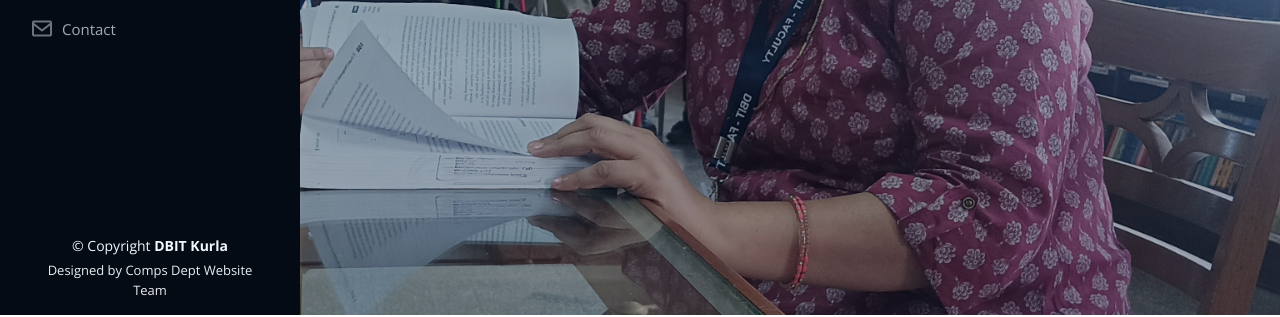
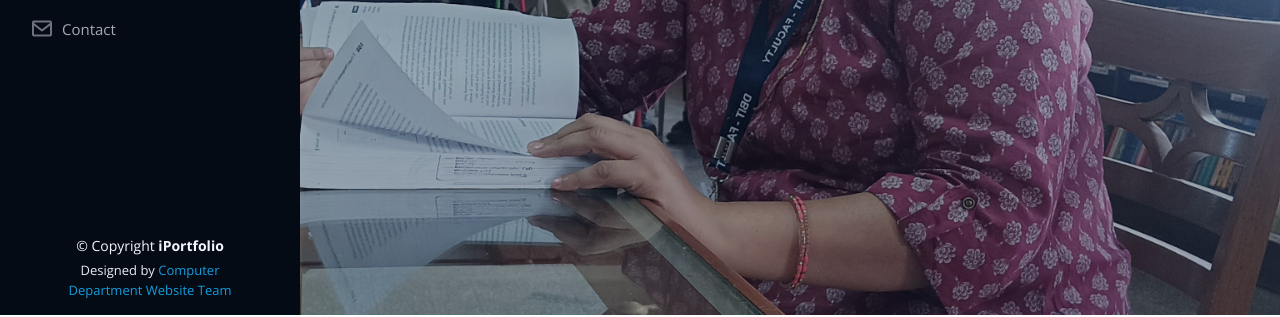
Before and after one commit to CompsWeb/Ms.-Deepa-Goel, a plain HTML site: page deepa/index.html in a window 1280 px wide. Shown: the part 485-802 px from the top of the page. Drawn offline with nearby package versions, Linux system fonts and the light colour scheme.

Commit message:
Update index.html

```diff
--- a/deepa/index.html
+++ b/deepa/index.html
@@ -5,7 +5,7 @@
   <meta charset="utf-8">
   <meta content="width=device-width, initial-scale=1.0" name="viewport">
 
-  <title>Priya Kaul</title>
+  <title>Deepa Goel</title>
   <meta content="" name="description">
   <meta content="" name="keywords">
 
@@ -303,10 +303,14 @@
   <footer id="footer">
     <div class="container">
       <div class="copyright">
-        &copy; Copyright <strong><span>DBIT Kurla</span></strong>
+        &copy; Copyright <strong><span>iPortfolio</span></strong>
       </div>
       <div class="credits">
-        Designed by Comps Dept Website Team
+        <!-- All the links in the footer should remain intact. -->
+        <!-- You can delete the links only if you purchased the pro version. -->
+        <!-- Licensing information: https://bootstrapmade.com/license/ -->
+        <!-- Purchase the pro version with working PHP/AJAX contact form: https://bootstrapmade.com/iportfolio-bootstrap-portfolio-websites-template/ -->
+        Designed by <a href="https://comps.dbit.in/Website%20Team/web.html">Computer Department Website Team</a>
       </div>
     </div>
   </footer><!-- End  Footer -->
```
